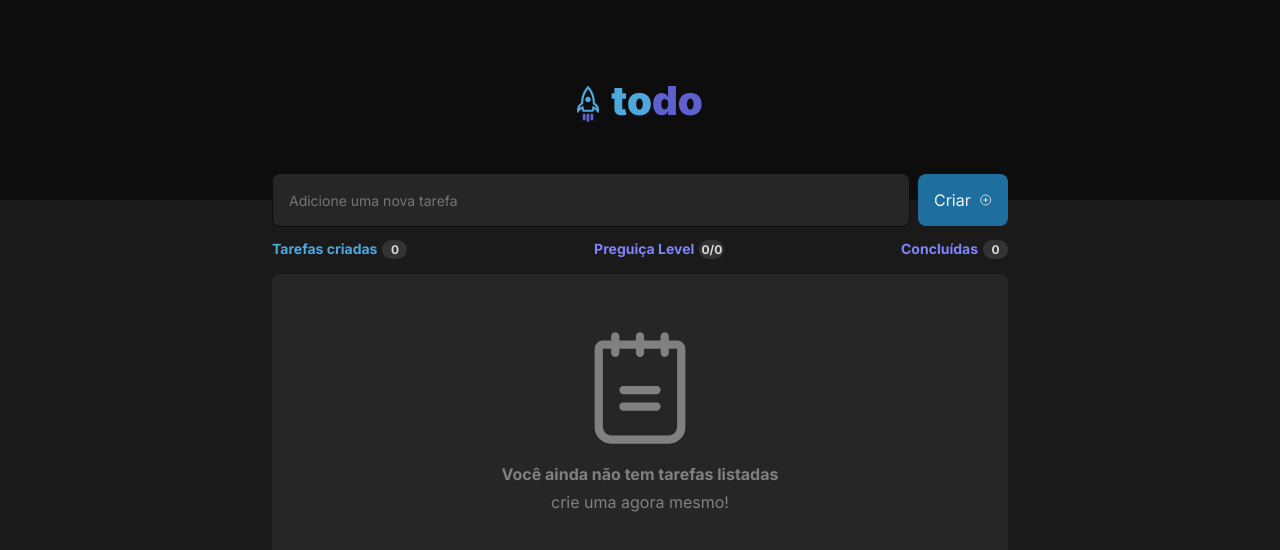
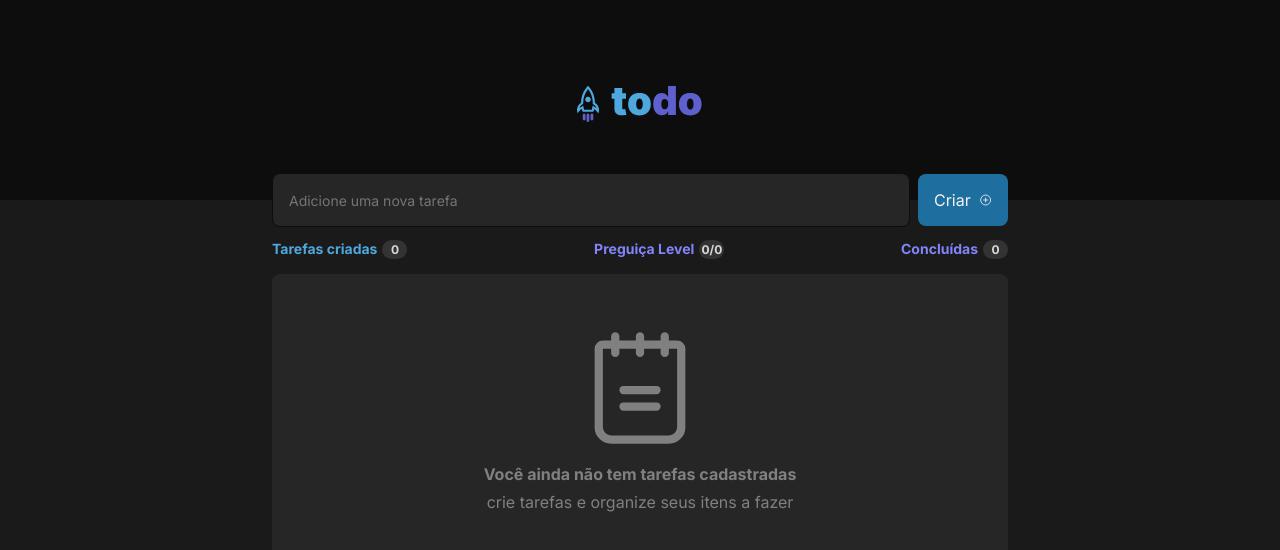
Before and after one commit to Esmaily87/Todo-list, a React (Vite) app: page / in a window 1280 px wide. Shown: the top 550 px of the page. Built offline with nearby package versions, Linux system fonts and the light colour scheme.

Commit message:
Edição da frase no painel padrão de tarefas vazias

```diff
--- a/src/components/Tasker.tsx
+++ b/src/components/Tasker.tsx
@@ -115,8 +115,8 @@ export function Tasker(){
                 </div>
                 <div className={noHastasks} >
                 <Notepad size={132} />
-                <b>Você ainda não tem tarefas listadas</b>
-                <div>crie uma agora mesmo!</div>
+                <b>Você ainda não tem tarefas cadastradas</b>
+                <div>crie tarefas e organize seus itens a fazer</div>
                 </div>
             </div>
 
```
